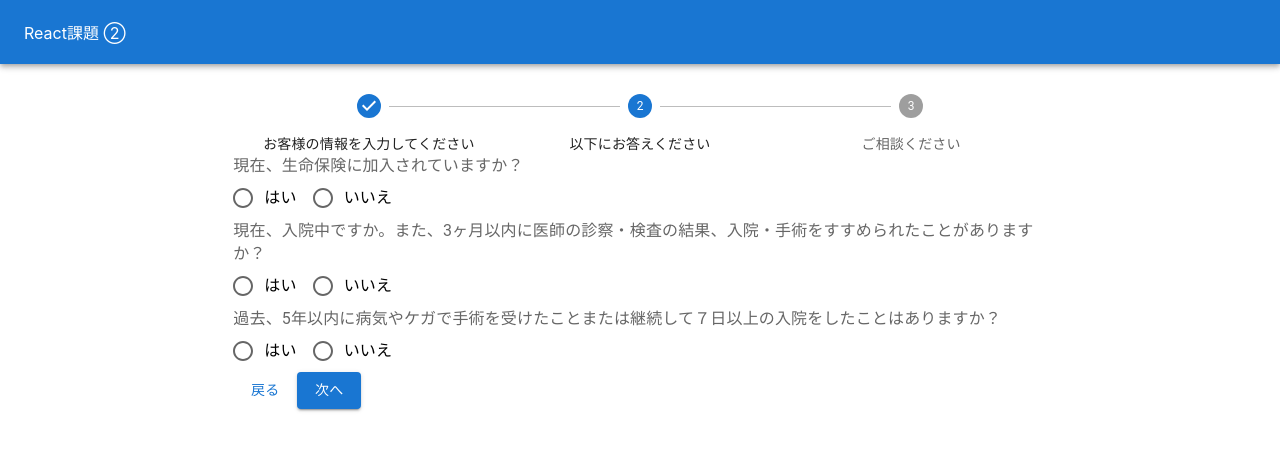
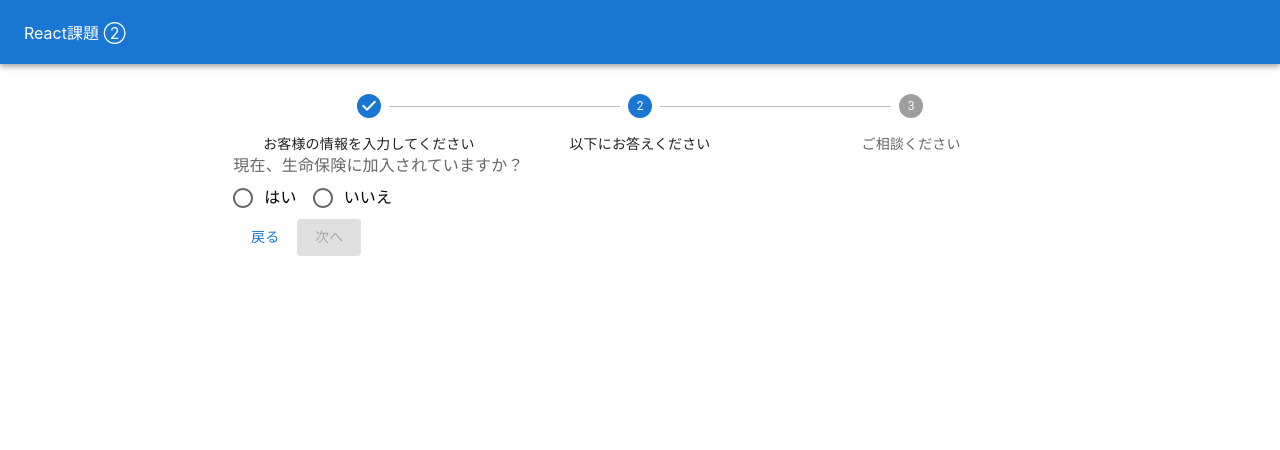
Before and after one commit to kitou88C39/react_kadai_2, a React (Create React App) app: page / in a window 1280 px wide. Both pictures are taken after a click on the button "次へ". Shown: the top 450 px of the page. Built offline with nearby package versions, Linux system fonts and the light colour scheme.

Commit message:
React課題② -1 提出1回目

```diff
--- a/src/components/Content.js
+++ b/src/components/Content.js
@@ -15,11 +15,50 @@ import TextField from "@mui/material/TextField";
 import InputLabel from "@mui/material/InputLabel";
 import Select from "@mui/material/Select";
 
+const QUESTIONS = [
+  "現在、生命保険に加入されていますか？",
+  "現在、入院中ですか。また、3ヶ月以内に医師の診察・検査の結果、入院・手術をすすめられたことがありますか？",
+  "過去、5年以内に病気やケガで手術を受けたことまたは継続して７日以上の入院をしたことはありますか？",
+];
+
+const Questionnaire = ({ answers, setAnswers }) => {
+  const handleAnswer = (answeredIndex, answer) => {
+    setAnswers(answers.map((e, i) => (i === answeredIndex ? answer : e)));
+  };
+  return (
+    <div>
+      <FormControl component="fieldset">
+        {answers
+          .filter((_, i) => i === 0 || answers[i - 1])
+          .map((answer, i) => (
+            <React.Fragment key={i}>
+              <FormLabel component="legend">{QUESTIONS[i]}</FormLabel>
+              {answer ? (
+                <Typography>{answer === "yes" ? "はい" : "いいえ"}</Typography>
+              ) : (
+                <RadioGroup
+                  row
+                  aria-label="gender"
+                  name="row-radio-buttons-group"
+                  onChange={(_evt, value) => {
+                    handleAnswer(i, value);
+                  }}
+                >
+                  <FormControlLabel value="yes" control={<Radio />} label="はい" />
+                  <FormControlLabel value="no" control={<Radio />} label="いいえ" />
+                </RadioGroup>
+              )}
+            </React.Fragment>
+          ))}
+      </FormControl>
+    </div>
+  );
+};
 function getSteps() {
   return ["お客様の情報を入力してください", "以下にお答えください", "ご相談ください"];
 }
 
-function getStepContent(stepIndex) {
+const StepContent = ({ stepIndex, questionnaireProps }) => {
   switch (stepIndex) {
     case 0:
       return (
@@ -138,31 +177,7 @@ function getStepContent(stepIndex) {
         </>
       );
     case 1:
-      return (
-        <div>
-          <FormControl component="fieldset">
-            <FormLabel component="legend">現在、生命保険に加入されていますか？</FormLabel>
-            <RadioGroup row aria-label="gender" name="row-radio-buttons-group">
-              <FormControlLabel value="yes" control={<Radio />} label="はい" />
-              <FormControlLabel value="no" control={<Radio />} label="いいえ" />
-            </RadioGroup>
-            <FormLabel component="legend">
-              現在、入院中ですか。また、3ヶ月以内に医師の診察・検査の結果、入院・手術をすすめられたことがありますか？
-            </FormLabel>
-            <RadioGroup row aria-label="gender" name="row-radio-buttons-group">
-              <FormControlLabel value="yes" control={<Radio />} label="はい" />
-              <FormControlLabel value="no" control={<Radio />} label="いいえ" />
-            </RadioGroup>
-            <FormLabel component="legend">
-              過去、5年以内に病気やケガで手術を受けたことまたは継続して７日以上の入院をしたことはありますか？
-            </FormLabel>
-            <RadioGroup row aria-label="gender" name="row-radio-buttons-group">
-              <FormControlLabel value="yes" control={<Radio />} label="はい" />
-              <FormControlLabel value="no" control={<Radio />} label="いいえ" />
-            </RadioGroup>
-          </FormControl>
-        </div>
-      );
+      return <Questionnaire {...questionnaireProps} />;
     case 2:
       return (
         <Grid container>
@@ -185,12 +200,11 @@ function getStepContent(stepIndex) {
     default:
       return "Unknown stepIndex";
   }
-}
-
+};
 function Content() {
   const [activeStep, setActiveStep] = React.useState(0);
+  const [answers, setAnswers] = React.useState(Array(QUESTIONS.length).fill(null));
   const steps = getSteps();
-
   const handleNext = () => {
     setActiveStep((prevActiveStep) => prevActiveStep + 1);
   };
@@ -200,6 +214,7 @@ function Content() {
   const handleReset = () => {
     setActiveStep(0);
   };
+  const buttonDisabled = activeStep === 1 && answers.some((a) => !a);
   return (
     <Grid container>
       <Grid sm={2} />
@@ -218,11 +233,13 @@ function Content() {
           </div>
         ) : (
           <div>
-            <Typography>{getStepContent(activeStep)}</Typography>
+            <Typography>
+              <StepContent stepIndex={activeStep} questionnaireProps={{ answers, setAnswers }} />
+            </Typography>
             <Button disabled={activeStep === 0} onClick={handleBack}>
               戻る
             </Button>
-            <Button variant="contained" color="primary" onClick={handleNext}>
+            <Button variant="contained" color="primary" onClick={handleNext} disabled={buttonDisabled}>
               {activeStep === steps.length - 1 ? "送信" : "次へ"}
             </Button>
           </div>
@@ -231,5 +248,4 @@ function Content() {
     </Grid>
   );
 }
-// }
 export default Content;
```
